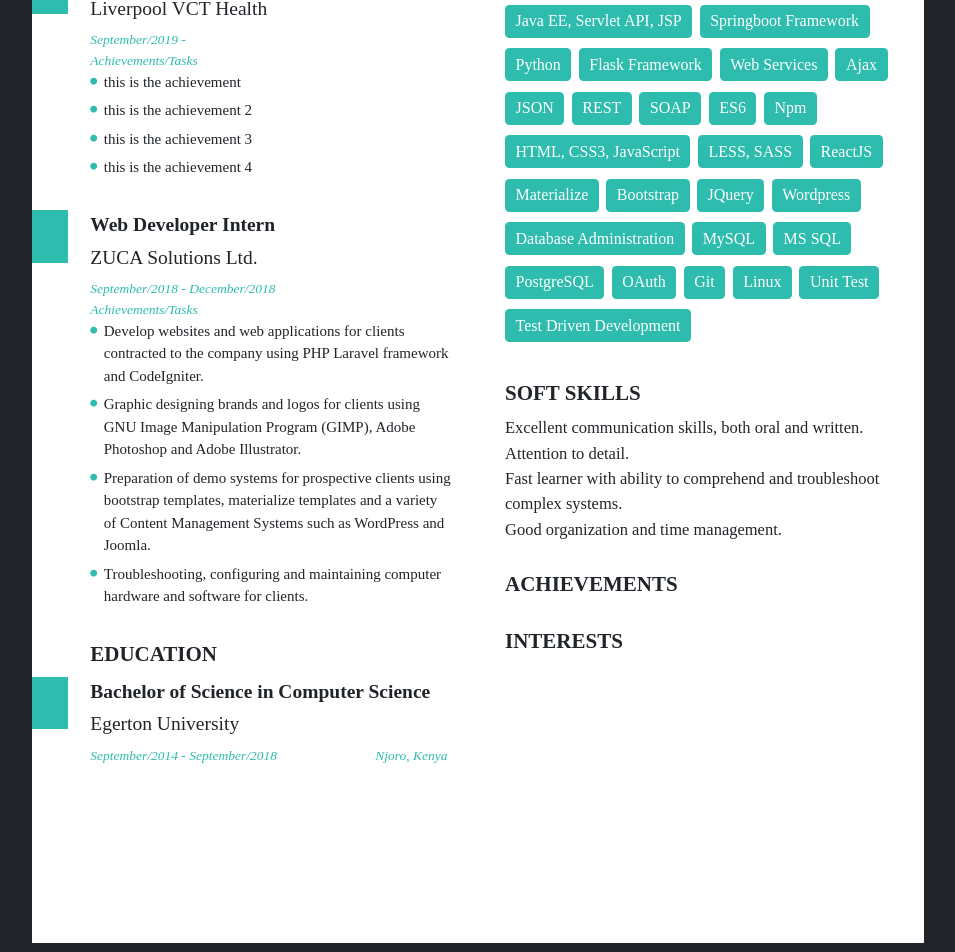
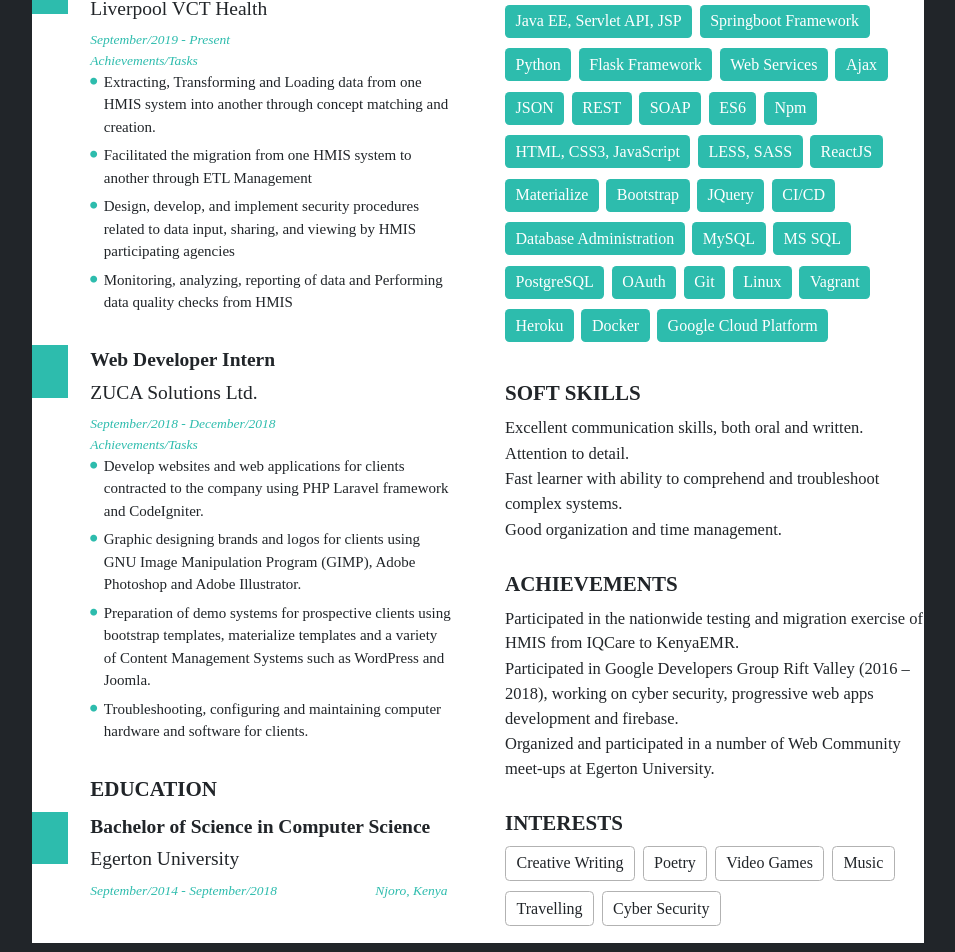
Before and after one commit to JoshMurunga/portfolio, a React (Create React App) app: page /resume in a window 1280 px wide. Shown: the part 639-1591 px from the top of the page, without its empty margins (162-1117 px from the left). Built offline with nearby package versions, Linux system fonts and the light colour scheme.

Commit message:
done with cv

```diff
--- a/src/App.css
+++ b/src/App.css
@@ -354,3 +354,24 @@ a:hover {
   font-size: 16.5px;
   padding-left: 27px;
 }
+
+.cv-download {
+  float: right;
+  margin-right: 25px;
+  margin-top: -50px;
+}
+
+.interestbox {
+  margin-bottom: 10.5px !important;
+  margin-right: 7.5px;
+  padding-bottom: 4.5px;
+  padding-left: 10.5px;
+  padding-right: 10.5px;
+  padding-top: 4.5px;
+  text-align: center;
+  border-radius: 4.5px;
+  border-style: solid;
+  border-color: rgb(178, 178, 178);
+  border-width: 1px;
+  float: left;
+}
--- a/src/components/resume.jsx
+++ b/src/components/resume.jsx
@@ -4,6 +4,13 @@ class Resume extends Component {
   render() {
     return (
       <div className="componentStyle">
+        <a
+          href="./Joshua's Resume.pdf"
+          className="btn btn-success cv-download"
+          download
+        >
+          Download <i className="fa fa-download" aria-hidden="true"></i>
+        </a>
         <div className="resumeStyle">My Résumé</div>
         <center>
           <div className="cvStyle">
@@ -113,24 +120,37 @@ class Resume extends Component {
               <div className="work-details">
                 <div className="work-title">HMIS Developer</div>
                 <div className="work-company">Liverpool VCT Health</div>
-                <div className="work-period">September/2019 -</div>
+                <div className="work-period">September/2019 - Present</div>
                 <div className="work-period">Achievements/Tasks</div>
                 <div className="bullet">
                   <i className="fa fa-circle" aria-hidden="true"></i>
                 </div>
-                <div className="work-tasks">this is the achievement</div>
+                <div className="work-tasks">
+                  Extracting, Transforming and Loading data from one HMIS system
+                  into another through concept matching and creation.
+                </div>
                 <div className="bullet">
                   <i className="fa fa-circle" aria-hidden="true"></i>
                 </div>
-                <div className="work-tasks">this is the achievement 2</div>
+                <div className="work-tasks">
+                  Facilitated the migration from one HMIS system to another
+                  through ETL Management
+                </div>
                 <div className="bullet">
                   <i className="fa fa-circle" aria-hidden="true"></i>
                 </div>
-                <div className="work-tasks">this is the achievement 3</div>
+                <div className="work-tasks">
+                  Design, develop, and implement security procedures related to
+                  data input, sharing, and viewing by HMIS participating
+                  agencies
+                </div>
                 <div className="bullet">
                   <i className="fa fa-circle" aria-hidden="true"></i>
                 </div>
-                <div className="work-tasks">this is the achievement 4</div>
+                <div className="work-tasks">
+                  Monitoring, analyzing, reporting of data and Performing data
+                  quality checks from HMIS
+                </div>
               </div>
               <div className="clear"></div>
               <div className="teal-body-box work-separator"></div>
@@ -211,7 +231,7 @@ class Resume extends Component {
                 <div className="skillbox">Materialize</div>
                 <div className="skillbox">Bootstrap</div>
                 <div className="skillbox">JQuery</div>
-                <div className="skillbox">Wordpress</div>
+                <div className="skillbox">CI/CD</div>
                 <div className="skillbox">Database Administration</div>
                 <div className="skillbox">MySQL</div>
                 <div className="skillbox">MS SQL</div>
@@ -219,8 +239,10 @@ class Resume extends Component {
                 <div className="skillbox">OAuth</div>
                 <div className="skillbox">Git</div>
                 <div className="skillbox">Linux</div>
-                <div className="skillbox">Unit Test</div>
-                <div className="skillbox">Test Driven Development</div>
+                <div className="skillbox">Vagrant</div>
+                <div className="skillbox">Heroku</div>
+                <div className="skillbox">Docker</div>
+                <div className="skillbox">Google Cloud Platform</div>
               </div>
               <div className="clear"></div>
               <div className="cv-body-right-header work-separator">
@@ -240,8 +262,29 @@ class Resume extends Component {
               <div className="cv-body-right-header work-separator">
                 ACHIEVEMENTS
               </div>
+              <div className="text-box">
+                Participated in the nationwide testing and migration exercise of
+                HMIS from IQCare to KenyaEMR.
+              </div>
+              <div className="text-box">
+                Participated in Google Developers Group Rift Valley (2016 –
+                2018), working on cyber security, progressive web apps
+                development and firebase.
+              </div>
+              <div className="text-box">
+                Organized and participated in a number of Web Community meet-ups
+                at Egerton University.
+              </div>
               <div className="cv-body-right-header work-separator">
                 INTERESTS
+              </div>
+              <div className="skills">
+                <div className="interestbox">Creative Writing</div>
+                <div className="interestbox">Poetry</div>
+                <div className="interestbox">Video Games</div>
+                <div className="interestbox">Music</div>
+                <div className="interestbox">Travelling</div>
+                <div className="interestbox">Cyber Security</div>
               </div>
             </div>
           </div>
```
Also changed, not shown: 1 other file (tests, documents, lock files or other folders).
